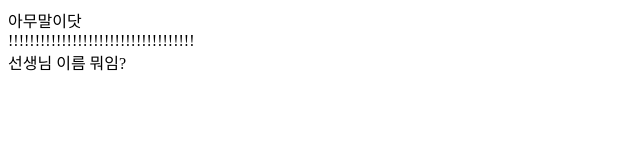
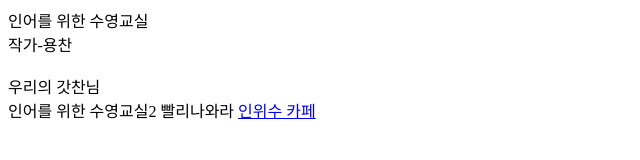
Before and after one commit to luckyjunhuk1/aiservice, a plain HTML site: page index.html in a window 1280 px wide. Shown: the whole page, without its empty margins (0-640 px from the left). Drawn offline with Linux system fonts and the light colour scheme.

Commit message:
인어를 위한 수영교실

```diff
--- a/index.html
+++ b/index.html
@@ -7,10 +7,12 @@
     <link href="style.css" rel="stylesheet" type="text/css" />
   </head>
   <body>
-    아무말이닷
-    <br>!!!!!!!!!!!!!!!!!!!!!!!!!!!!!!!!!!!
-    <br>선생님 이름 뭐임?
+    <div>인어를 위한 수영교실 <br>작가-용찬</div>
+    <br>우리의 갓찬님
+    <br>인어를 위한 수영교실2 빨리나와라
+    <a href = "https://cafe.naver.com/dlsdjfmfdnlgkstndud" target ='_blank'>인위수 카페</a>
+    <script src="script.js"></script>
+    <img src=""https://encrypted-tbn0.gstatic.com/images?q=tbn:ANd9GcSEt-PO2RzfHL0J40Qqih_4M8ghVefscYxctA&usqp=CAU
 
-    <script src="script.js"></script>
   </body>
 </html>
```
